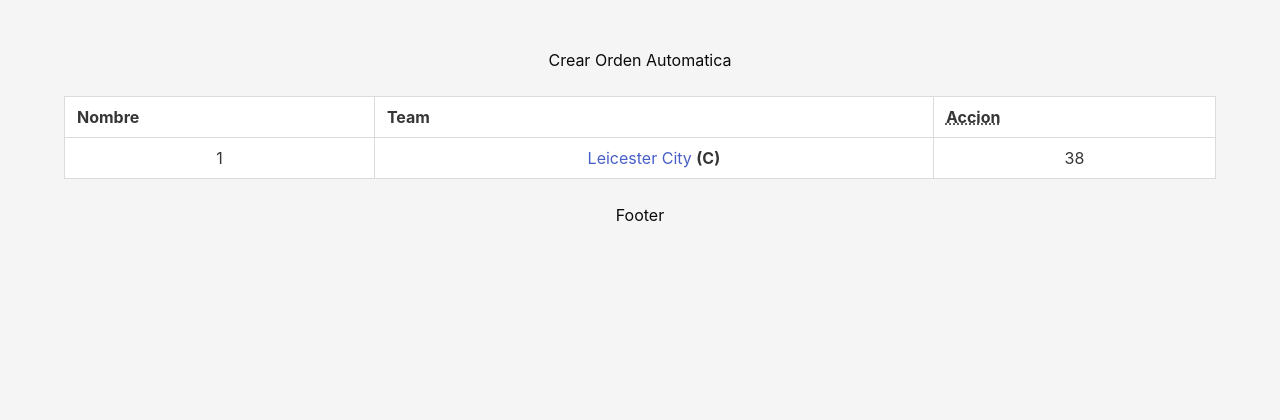
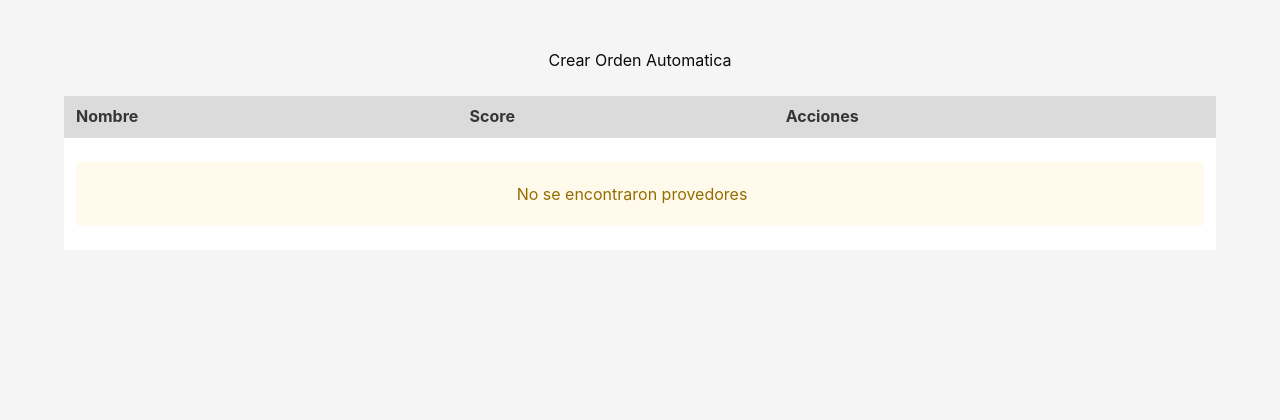
Before and after one commit to neo1312/django_docker, a Django app: page /order/auto/ in a window 1280 px wide. Shown: the part 52-472 px from the top of the page. Run offline with Django 5.2, Linux system fonts and the light colour scheme; data that the repository does not hold is empty; some libraries are stand-ins or nearby versions.

Commit message:
WIP: retomando proyecto compraAuto después de pausa

```diff
--- a/app/srm/models.py
+++ b/app/srm/models.py
@@ -11,6 +11,10 @@ class Supplier(TimeStampedModel):
     credit_score = models.FloatField(default=1.0,validators=[MinValueValidator(1),MaxValueValidator(5)])
     cost_delivery_score= models.FloatField(default=1.0,validators=[MinValueValidator(1),MaxValueValidator(5)])
     overall_score= models.FloatField(default=0.0,validators=[MinValueValidator(1),MaxValueValidator(5)])
+    contact_name = models.CharField(max_length=100, blank=True)
+    phone = models.CharField(max_length=20, blank=True)
+    active = models.BooleanField(default=True)
+
 
     class Meta:
         app_label = 'srm'
--- a/app/srm/templates/ordersAuto.html
+++ b/app/srm/templates/ordersAuto.html
@@ -8,37 +8,39 @@
 	  Crear Orden Automatica
   </div>
 </div>
-
-<!-- Content -->
-<div class="columns">
-  <div class="column  has-text-centered">
-	<table class="table is-bordered is-striped is-hoverable is-fullwidth has-text-centered" >
-      	<thead  >
-        <tr>
-          <th><title="Nombre">Nombre</th>
-          <th>Team</th>
-	  <th><abbr title="Action">Accion</abbr></th>
+<div class="table-container">
+    <table class="table is-fullwidth is-striped is-hoverable">
+        <thead>
+            <tr class="has-background-grey-lighter">
+                <th>Nombre</th>
+                <th>Score</th>
+                <th>Acciones</th>
             </tr>
         </thead>
         <tbody>
+            {% for p in supplier%}
             <tr>
-          <td>1</td>
-          <td>
-            <a href="https://en.wikipedia.org/wiki/Leicester_City_F.C."
-               title="Leicester City F.C.">Leicester City</a>
-            <strong>(C)</strong>
+                <td>{{ p.name }}</td>
+                <td>{{ p.active}}</td>
+		<td class="has-text-right">
+    		<button class="button is-small is-white is-outlined has-text-grey"
+            	title="Add"
+        	<span class="icon">
+            	<i class="fas fa-plus"></i>
+        	</span>
 		</td>
-          <td>38</td>
+    </button>
+            {% empty %}
+            <tr>
+                <td colspan="4" class="has-text-centered py-5">
+                    <div class="notification is-warning is-light">
+                        No se encontraron provedores
+                    </div>
+                </td>
             </tr>
+            {% endfor %}
         </tbody>
     </table>
 </div>
-</div>
 
-<!-- Footer -->
-<div class="columns">
-  <div class="column has-background-gray is-dordered has-text-black has-text-centered">
-    Footer
-  </div>
-</div>
 {% endblock %}
--- a/app/srm/views.py
+++ b/app/srm/views.py
@@ -1,6 +1,7 @@
 # srm/views.py
 
 from django.shortcuts import render
+from .models import Supplier
 
 def orderMainMenu(request):
     modules = [
@@ -12,4 +13,7 @@ def orderMainMenu(request):
     return render(request, "orders.html", {"modules": modules})
 
 def orderauto(request):
-    return render(request, "ordersAuto.html")
+    payload = {
+            'supplier':Supplier.objects.filter(active=True).order_by('name')
+            }
+    return render(request, "ordersAuto.html",payload)
```
Also changed, not shown: app/srm/migrations/0009_supplier_active_supplier_contact_name_supplier_phone.py (added). Lines whose indentation alone changed are shown as unchanged.
